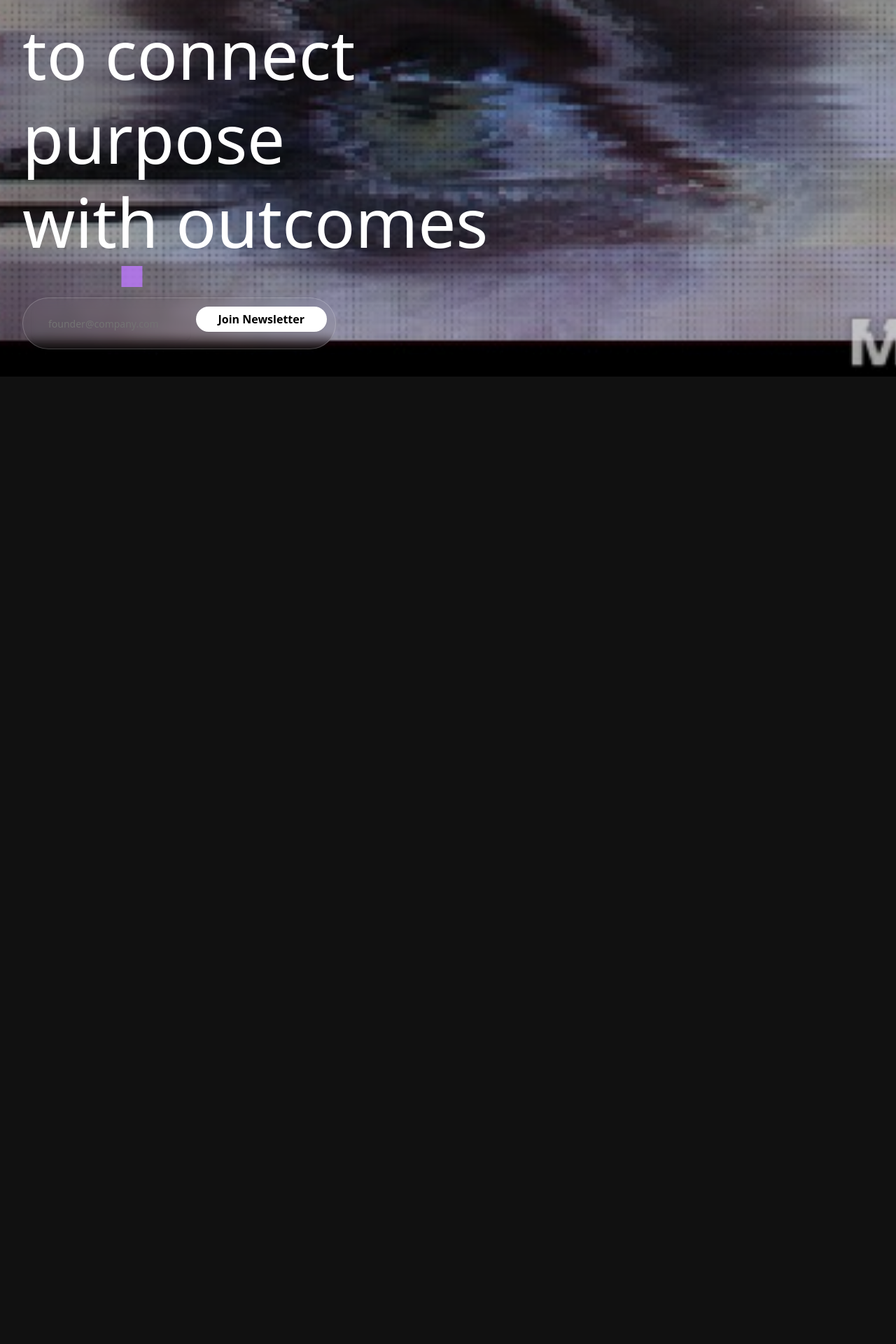
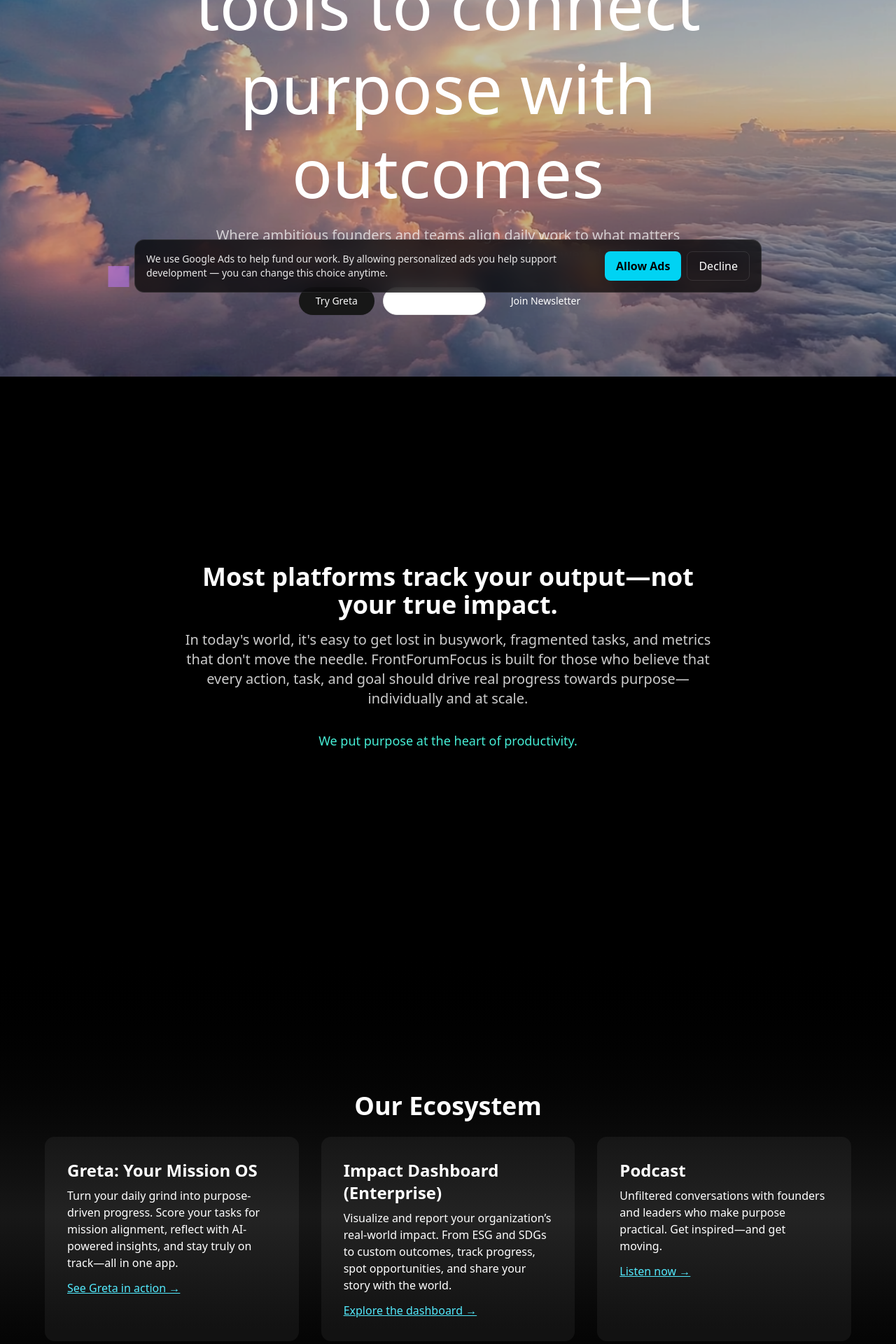
Before and after one commit to palontologist/super-duper-octo-lamp, a Next.js app: page / in a window 1280 px wide. Shown: the part 358-2278 px from the top of the page at 70% size. Before the commit the page ends 896 px from the top, so only its background shows below. Built offline with nearby package versions, Linux system fonts and the light colour scheme.

Commit message:
Refactor Page component and add Ads consent functionality. Update hero section layout, replace background image, and enhance call-to-action buttons. Introduce AdsConsent component for managing user consent for Google Ads.

```diff
--- a/app/page.tsx
+++ b/app/page.tsx
@@ -1,6 +1,7 @@
 "use client";
 
-import { WaitlistForm } from "@/components/ui/waitlist-form";
+import Link from "next/link";
+import { Button } from "@/components/ui/button";
 import { motion } from "framer-motion";
 import Image from "next/image";
 
@@ -9,7 +10,7 @@ export default function Page() {
     <div className="w-full min-h-screen bg-black text-white">
 
       {/* Hero Section */}
-      <div className="relative min-h-screen flex items-center">
+      <div className="relative min-h-screen flex items-center justify-center">
         {/* Background Image - Using MOSHED image */}
         <motion.div
           initial={{ opacity: 0 }}
@@ -18,8 +19,8 @@ export default function Page() {
           className="absolute inset-0 overflow-hidden"
         >
           <Image
-            src="/MOSHED-2025-9-18-12-53-42.jpg"
-            alt="Moshed artistic background"
+            src="/new.png"
+            alt="Abstract hero background"
             fill
             className="object-cover opacity-80"
             priority
@@ -67,57 +68,168 @@ export default function Page() {
         </motion.div>
 
         {/* Hero Text */}
-        <div className="relative z-10 px-8 max-w-4xl">
+        <div className="relative z-10 px-8 max-w-4xl mx-auto text-center">
           <motion.h1
             initial={{ opacity: 0, y: 50 }}
             animate={{ opacity: 1, y: 0 }}
             transition={{ duration: 1, delay: 1 }}
             className="text-6xl md:text-7xl lg:text-8xl font-light leading-tight mb-4"
           >
-            <motion.span
-              initial={{ opacity: 0, x: -50 }}
-              animate={{ opacity: 1, x: 0 }}
-              transition={{ duration: 0.8, delay: 1.2 }}
-              className="block"
-            >
-              Community + tools
-            </motion.span>
-            <motion.span
-              initial={{ opacity: 0, x: 50 }}
-              animate={{ opacity: 1, x: 0 }}
-              transition={{ duration: 0.8, delay: 1.4 }}
-              className="block"
-            >
-              to connect purpose
-            </motion.span>
-            <motion.span
-              initial={{ opacity: 0, x: -30 }}
-              animate={{ opacity: 1, x: 0 }}
-              transition={{ duration: 0.8, delay: 1.6 }}
-              className="block"
-            >
-              with outcomes
-            </motion.span>
+
+                Community + tools to connect purpose
+
+                with outcomes
+
           </motion.h1>
 
-          {/* Newsletter Form */}
+          <motion.p
+            initial={{ opacity: 0, y: 10 }}
+            animate={{ opacity: 1, y: 0 }}
+            transition={{ duration: 0.6, delay: 1.9 }}
+            className="mx-auto max-w-2xl text-lg md:text-xl text-white/70 font-medium"
+          >
+            Where ambitious founders and teams align daily work to what matters—with community, breakthrough tools, and AI-powered insights.
+          </motion.p>
+
+          {/* CTA Row */}
           <motion.div
-            initial={{ opacity: 0, y: 30 }}
+            initial={{ opacity: 0, y: 20 }}
             animate={{ opacity: 1, y: 0 }}
-            transition={{ duration: 0.8, delay: 2 }}
-            className="mt-12 bg-white/5 backdrop-blur-sm rounded-full p-3 border border-white/20 max-w-md"
+            transition={{ duration: 0.6, delay: 2.2 }}
+            className="mt-8 flex flex-col sm:flex-row items-center justify-center gap-3"
           >
-            <WaitlistForm
-              buttonText="Join Newsletter"
-              placeholder="founder@company.com"
-              inputClassName="bg-transparent border-none text-white h-12 w-full text-base placeholder-white/70 focus:outline-none px-6"
-              buttonClassName="bg-white text-black px-8 py-3 rounded-full font-semibold hover:bg-gray-100 transition-all duration-300 transform hover:scale-105 text-base whitespace-nowrap"
-              successMessage="🚀 Welcome to the community!"
-              className="flex items-center gap-2"
-            />
+            <Button asChild size="lg" className="rounded-full px-6">
+              <Link href="/start">Try Greta</Link>
+            </Button>
+
+            <Button asChild size="lg" variant="outline" className="rounded-full px-6">
+              <Link href="/start?demo=1">Request Demo</Link>
+            </Button>
+
+            <Button asChild size="lg" variant="ghost" className="rounded-full px-6">
+              <Link href="/waitlist">Join Newsletter</Link>
+            </Button>
           </motion.div>
         </div>
       </div>
+
+      {/* Problem & Vision Section */}
+      <section className="min-h-screen flex items-center justify-center px-6">
+        <div className="max-w-3xl text-center py-16">
+          <h2 className="text-3xl md:text-4xl font-bold mb-4">
+            Most platforms track your output—not your true impact.
+          </h2>
+          <p className="text-lg md:text-xl opacity-80 mb-8">
+            In today&apos;s world, it&apos;s easy to get lost in busywork, fragmented tasks, and metrics that don&apos;t move the needle. FrontForumFocus is built for those who believe that every action, task, and goal should drive real progress towards purpose—individually and at scale.
+          </p>
+          <p className="text-base md:text-lg font-medium text-teal-300">
+            We put purpose at the heart of productivity.
+          </p>
+        </div>
+      </section>
+
+      {/* Ecosystem: Greta + Impact Dashboard + Podcast */}
+      <section className="min-h-screen flex items-center justify-center py-20 px-6 bg-gradient-to-b from-black via-neutral-900 to-black">
+        <div className="max-w-6xl w-full">
+          <h2 className="font-bold text-4xl text-center mb-6">Our Ecosystem</h2>
+          <div className="flex flex-col md:flex-row gap-8">
+            {/* Greta Card */}
+            <div className="flex-1 bg-white/5 rounded-xl p-8">
+              <h3 className="text-2xl font-bold mb-2">Greta: Your Mission OS</h3>
+              <p className="mb-3">
+                Turn your daily grind into purpose-driven progress. Score your tasks for mission alignment, reflect with AI-powered insights, and stay truly on track—all in one app.
+              </p>
+              <a href="https://greta-v2.vercel.app/dashboard" target="_blank" rel="noopener noreferrer" className="text-cyan-300 underline">See Greta in action →</a>
+            </div>
+            {/* Impact Dashboard Card */}
+            <div className="flex-1 bg-white/5 rounded-xl p-8">
+              <h3 className="text-2xl font-bold mb-2">Impact Dashboard (Enterprise)</h3>
+              <p className="mb-3">
+                Visualize and report your organization’s real-world impact. From ESG and SDGs to custom outcomes, track progress, spot opportunities, and share your story with the world.
+              </p>
+              <a href="https://impact-dash-ten.vercel.app/" target="_blank" rel="noopener noreferrer" className="text-cyan-300 underline">Explore the dashboard →</a>
+            </div>
+            {/* Podcast Card */}
+            <div className="flex-1 bg-white/5 rounded-xl p-8">
+              <h3 className="text-2xl font-bold mb-2">Podcast</h3>
+              <p className="mb-3">
+                Unfiltered conversations with founders and leaders who make purpose practical. Get inspired—and get moving.
+              </p>
+              <a href="#" className="text-cyan-300 underline">Listen now →</a>
+            </div>
+          </div>
+        </div>
+      </section>
+
+      {/* How It Works Section */}
+      <section className="min-h-screen flex items-center justify-center py-20 px-6 bg-neutral-950">
+        <div className="max-w-6xl w-full text-center">
+          <h2 className="font-bold text-4xl mb-8">How It Works</h2>
+          <div className="flex flex-col md:flex-row gap-8 justify-center items-center">
+            <div className="flex-1">
+              <div className="text-5xl text-cyan-300 mb-2">1</div>
+              <div>Join FrontForumFocus—free for founders and teams</div>
+            </div>
+            <div className="flex-1">
+              <div className="text-5xl text-cyan-300 mb-2">2</div>
+              <div>Activate Greta or request Enterprise Impact tools</div>
+            </div>
+            <div className="flex-1">
+              <div className="text-5xl text-cyan-300 mb-2">3</div>
+              <div>Get actionable AI nudges, track alignment, measure results</div>
+            </div>
+            <div className="flex-1">
+              <div className="text-5xl text-cyan-300 mb-2">4</div>
+              <div>Celebrate impact—share your story and learn from the community</div>
+            </div>
+          </div>
+        </div>
+      </section>
+
+      {/* Social Proof Section */}
+      <section className="min-h-screen flex items-center justify-center py-16 bg-black">
+        <div className="max-w-4xl w-full text-center">
+          <h2 className="font-bold text-3xl mb-4">Real Impact, Real Stories</h2>
+          <div className="text-lg mb-8 opacity-80">
+            <p>“Greta helped our team stay focused—impact is now a conversation, not just a spreadsheet.”</p>
+            <p className="mt-4 italic text-cyan-300">— FFF Beta User</p>
+          </div>
+          <div className="flex flex-wrap justify-center gap-6">
+            <div className="bg-white/5 rounded-xl p-6">+20 founders aligned daily</div>
+            <div className="bg-white/5 rounded-xl p-6">Enterprise dashboards for 2+ pilot companies</div>
+            <div className="bg-white/5 rounded-xl p-6">Podcast listeners in 12+ countries</div>
+          </div>
+        </div>
+      </section>
+
+      {/* Final CTA */}
+      <section className="min-h-screen flex items-center justify-center px-6">
+        <div className="max-w-4xl text-center py-16">
+          <h2 className="text-4xl font-extrabold mb-4">Make purpose the north star for your team</h2>
+          <p className="text-white/70 mb-6">Start a free trial and see how small changes in focus create outsized impact.</p>
+          <div className="flex items-center justify-center gap-4">
+            <Button asChild size="lg" className="rounded-full px-8">
+              <Link href="https://greta-v2.vercel.app/" target="_blank" rel="noopener noreferrer">Try Greta</Link>
+            </Button>
+            <Button asChild size="lg" variant="outline" className="rounded-full px-8">
+              <Link href="https://sourcia.ai/agent-george" target="_blank" rel="noopener noreferrer">Request Demo</Link>
+            </Button>
+          </div>
+        </div>
+      </section>
+
+      {/* Footer */}
+      <footer className="py-8 px-6 bg-black border-t border-white/5">
+        <div className="max-w-6xl mx-auto flex flex-col md:flex-row items-center justify-between gap-4">
+          <div className="text-sm text-white/70">© {new Date().getFullYear()} Greta — Built for founders</div>
+          <nav className="flex gap-4 text-sm">
+            <Link href="/privacy" className="text-white/60 hover:underline">Privacy</Link>
+            <Link href="/terms" className="text-white/60 hover:underline">Terms</Link>
+            <Link href="/contact" className="text-white/60 hover:underline">Contact</Link>
+          </nav>
+        </div>
+      </footer>
+
     </div>
   );
 }
--- /dev/null
+++ b/components/ui/ads-consent.tsx
@@ -0,0 +1,84 @@
+"use client";
+
+import React, { useEffect, useState } from "react";
+
+const ADS_KEY = "fff_ads_consent";
+const ADS_PUB = "ca-pub-5890845623424973"; // keep in sync with layout meta
+
+// Type declaration for Google AdSense
+declare global {
+  interface Window {
+    adsbygoogle?: unknown[];
+  }
+}
+
+export default function AdsConsent() {
+  const [consent, setConsent] = useState<string | null>(null);
+
+  useEffect(() => {
+    const stored = localStorage.getItem(ADS_KEY);
+    setConsent(stored);
+
+    // If previously granted, ensure the script is loaded on mount
+    if (stored === "granted") {
+      loadAdsScript();
+    }
+  }, []);
+
+  const loadAdsScript = () => {
+    try {
+      // Avoid injecting multiple times
+      if (document.querySelector(`script[data-ads-consent="${ADS_PUB}"]`)) return;
+
+      // Create and configure the script element
+      const s = document.createElement("script");
+      s.async = true;
+      s.src = `https://pagead2.googlesyndication.com/pagead/js/adsbygoogle.js?client=${ADS_PUB}`;
+      s.crossOrigin = "anonymous";
+      s.setAttribute("data-ads-consent", ADS_PUB);
+      document.head.appendChild(s);
+
+      // Ensure window.adsbygoogle exists
+      window.adsbygoogle = window.adsbygoogle || [];
+    } catch (err) {
+      // Fail silently; do not break the site on script injection issues
+      console.error("Failed to load ads script", err);
+    }
+  };
+
+  const handleAccept = () => {
+    try {
+      localStorage.setItem(ADS_KEY, "granted");
+      setConsent("granted");
+      loadAdsScript();
+    } catch (e) {
+      console.error(e);
+    }
+  };
+
+  const handleReject = () => {
+    try {
+      localStorage.setItem(ADS_KEY, "denied");
+      setConsent("denied");
+    } catch (e) {
+      console.error(e);
+    }
+  };
+
+  // If user already made a choice, don't show the banner
+  if (consent) return null;
+
+  return (
+    <div aria-live="polite" className="fixed inset-x-4 md:inset-x-auto md:left-8 md:right-8 bottom-6 z-50">
+      <div className="max-w-4xl mx-auto bg-black/70 backdrop-blur-md border border-white/10 rounded-xl p-4 flex flex-col md:flex-row items-center gap-4">
+        <div className="flex-1 text-sm text-white/90">
+          We use Google Ads to help fund our work. By allowing personalized ads you help support development — you can change this choice anytime.
+        </div>
+        <div className="flex-shrink-0 flex gap-2">
+          <button onClick={handleAccept} className="inline-flex items-center justify-center px-4 py-2 rounded-md bg-cyan-400 text-black font-semibold">Allow Ads</button>
+          <button onClick={handleReject} className="inline-flex items-center justify-center px-4 py-2 rounded-md border border-white/10 text-white">Decline</button>
+        </div>
+      </div>
+    </div>
+  );
+}
--- a/components/ui/client-wrapper.tsx
+++ b/components/ui/client-wrapper.tsx
@@ -4,6 +4,7 @@ import { useState, useEffect } from "react";
 import { LoadingCurtain } from "@/components/magicui/loading-curtain";
 import { SpinningText } from "@/components/magicui/spinning-text";
 import { Navigation } from "@/components/ui/navigation";
+import AdsConsent from "./ads-consent";
 
 // Separate HeaderLogo component that could be potentially shared
 const HeaderLogo = () => (
@@ -69,6 +70,7 @@ export function ClientWrapper({ children }: { children: React.ReactNode }) {
       )}
       <HeaderLogo />
       <GlobalNavbar />
+      <AdsConsent />
       {/* Add padding-top to account for fixed navbar */}
       <div className="pt-20 md:pt-24">
         {children}
```
Also changed, not shown: 1 other file (tests, documents, lock files or other folders).
